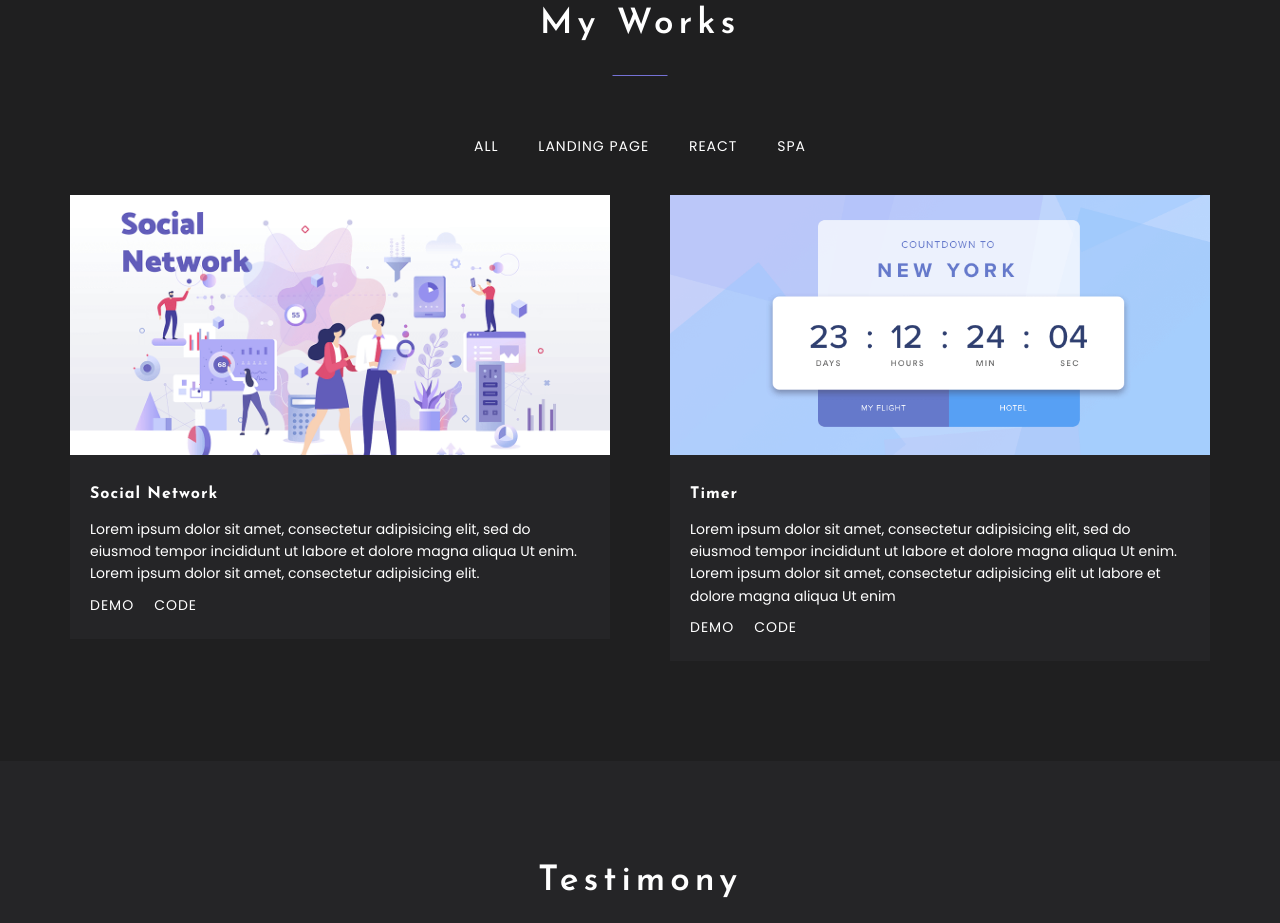
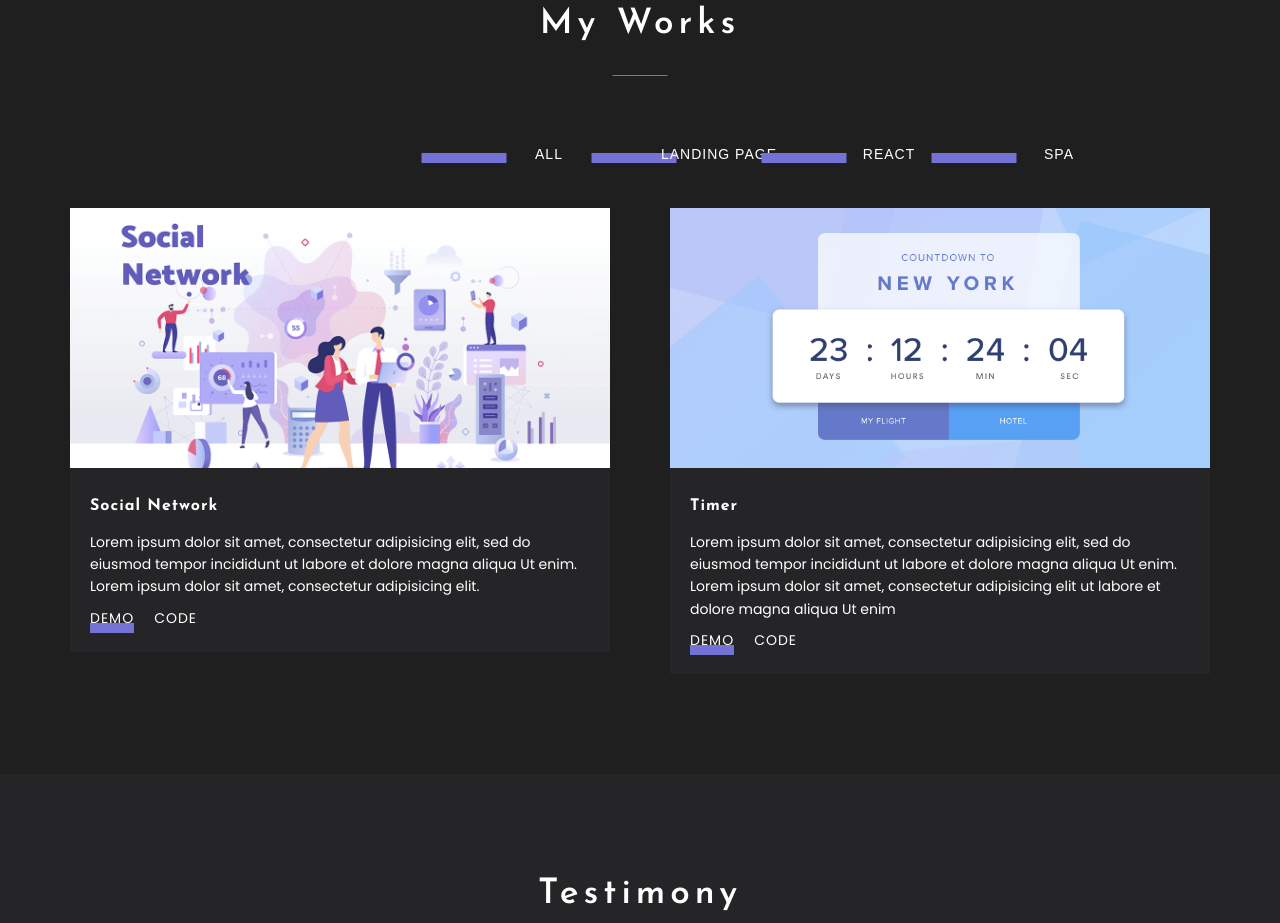
Before and after one commit to alexfcode/portfolio, a React app: page / in a window 1280 px wide. Shown: the part 1900-2823 px from the top of the page. Built offline with nearby package versions, Linux system fonts and the light colour scheme.

Commit message:
works is filtered

```diff
--- a/src/components/Link.ts
+++ b/src/components/Link.ts
@@ -1,7 +1,7 @@
-import styled from "styled-components";
-import {theme} from "../styles/Theme";
+import styled, { css } from "styled-components";
+import { theme } from "../styles/Theme";
 
-export const Link = styled.a`
+export const Link = styled.a<{ active?: boolean }>`
     font-size: 14px;
     font-weight: 400;
     letter-spacing: 1px;
@@ -21,7 +21,6 @@ export const Link = styled.a`
     &::before {
         content: "";
         display: inline-block;
-        //height: 10px;
         background-color: ${theme.colors.accent};
 
         position: absolute;
@@ -29,5 +28,10 @@ export const Link = styled.a`
         left: 0;
         right: 0;
         z-index: -1;
+
+        ${props => props.active && css<{ active?: boolean }>`
+height: 10px;
+`}
+
     }
 `
--- a/src/layout/sections/works/Works.tsx
+++ b/src/layout/sections/works/Works.tsx
@@ -1,6 +1,6 @@
 import { S } from "./work/Works_Styles";
 import { SectionTitle } from "../../../components/SectionTitle";
-import { TabMenu } from "./work/tabMenu/TabMenu";
+import { TabMenu, TabsStatusType } from "./work/tabMenu/TabMenu";
 import { FlexWrapper } from "../../../components/FlexWrapper";
 import { Work } from "./work/Work";
 import socialImg from "../../../assets/images/proj1.webp"
@@ -10,7 +10,7 @@ import { useState } from "react";
 
 // const tabsItems = ["Home", "Landing Page", "Reacp", "SPA",]
 
-const tabsItems: Array<{ status: "all" | "landing" | "react" | "spa", title: string }> = [
+const tabsItems: Array<{ status: TabsStatusType, title: string }> = [
     {
         title: "All",
         status: "all"
@@ -58,7 +58,7 @@ export const Works: React.FC = () => {
         filteredWorks = worksList.filter(work => work.type === "spa")
     }
 
-    function changeFilterStatus (value: "all" | "landing" | "react" | "spa") {
+    function changeFilterStatus (value: TabsStatusType) {
         setCurrentFilterStatus(value)
     }
 
@@ -66,7 +66,9 @@ export const Works: React.FC = () => {
         <S.Works>
             <Container>
                 <SectionTitle>My Works</SectionTitle>
-                <TabMenu tabsItems={tabsItems} changeFilterStatus={changeFilterStatus}/>
+                <TabMenu tabsItems={tabsItems} changeFilterStatus={changeFilterStatus}
+                currentFilterStatus={currentFilterStatus}
+                />
                 <FlexWrapper justify={"space-between"} align={"flex-start"} wrap="wrap">
                     {filteredWorks.map((w, index) => {
                         return (
--- a/src/layout/sections/works/work/Work.tsx
+++ b/src/layout/sections/works/work/Work.tsx
@@ -19,7 +19,7 @@ export const Work: React.FC<WorkPropsType> = (props: WorkPropsType) => {
             <S.Description>
                 <S.Title>{props.title}</S.Title>
                 <S.Text>{props.text}</S.Text>
-                <Link href={"#"}>demo</Link>
+                <Link active href={"#"}>demo</Link>
                 <Link href={"#"}>code</Link>
             </S.Description>
         </S.Work>
--- a/src/layout/sections/works/work/tabMenu/TabMenu.tsx
+++ b/src/layout/sections/works/work/tabMenu/TabMenu.tsx
@@ -1,12 +1,16 @@
 import React from "react";
 import styled from "styled-components";
 import { Link } from "../../../../../components/Link";
+import { Button } from "../../../../../components/Button";
+
+export type TabsStatusType = "all" | "landing" | "react" | "spa"
 
 
 
 type  TabMenuPropsType = {
-    tabsItems: Array<{status: "all" | "landing" | "react" | "spa", title: string}>,
-    changeFilterStatus: (value: "all" | "landing" | "react" | "spa",) => void
+    tabsItems: Array<{status: TabsStatusType, title: string}>,
+    changeFilterStatus: (value: TabsStatusType,) => void,
+    currentFilterStatus: string
 }
 
 export const TabMenu = (props: TabMenuPropsType) => {
@@ -17,7 +21,7 @@ export const TabMenu = (props: TabMenuPropsType) => {
                 {props.tabsItems.map((item, index) => {
                     return (
                         <ListItem key={index}>
-                            <Link href="">{item.title}</Link>
+                            <Link active ={props.currentFilterStatus === item.status} as={Button} onClick={()=>{props.changeFilterStatus(item.status)}}>{item.title}</Link>
                         </ListItem>
                     )
                 })}
```
